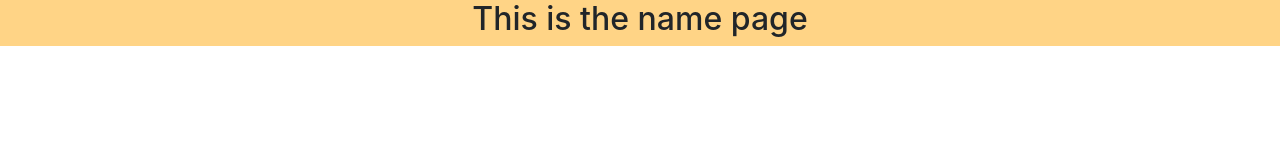
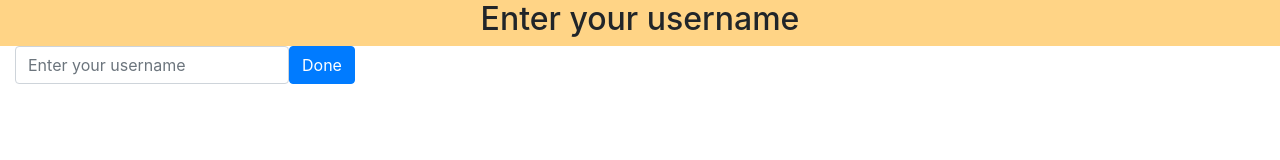
Before and after one commit to katelykj/reversi, a website: page public/name.html in a window 1280 px wide. Drawn offline with nearby package versions, Linux system fonts and the light colour scheme.

Commit message:
updated name.html

```diff
--- a/public/name.html
+++ b/public/name.html
@@ -1,9 +1,11 @@
 <!doctype html>
 <html lang="en">
   <head>
-    <!-- Required meta tags -->
+
     <meta charset="utf-8">
     <meta name="viewport" content="width=device-width, initial-scale=1, shrink-to-fit=no">
+
+    <title>Enter your username for Reversi</title>
 
     <style>
       #header-row{
@@ -11,16 +13,36 @@
       }
     </style>
 
+    <script>
+    function submitForm(){
+         var username = $('#username').val();
+         window.location.href = 'lobby.html?username='+username;
+    }
+    </script>
+
     <!-- Bootstrap CSS -->
     <link rel="stylesheet" href="https://stackpath.bootstrapcdn.com/bootstrap/4.4.1/css/bootstrap.min.css" integrity="sha384-Vkoo8x4CGsO3+Hhxv8T/Q5PaXtkKtu6ug5TOeNV6gBiFeWPGFN9MuhOf23Q9Ifjh" crossorigin="anonymous">
 
-    <title>Hello, world! This is reversi</title>
+
   </head>
   <body>
     <div class="container-fluid text-center">
         <div class="row" id="header-row">
           <div class="col">
-              <h2>This is the name page</h2>
+              <h2>Enter your username</h2>
+          </div>
+        </div>
+        <div>
+          <div class="row">
+            <div class="col">
+                <form onsubmit='submitForm(); return false;' class='form-inline'>
+                    <div class='form-group'>
+                        <label for='username' class='col-form-label sr-only'>Enter your username</label>
+                        <input class='form-control' type='text' value='' id='username' placeholder='Enter your username'/>
+                    </div>
+                    <button type='submit' class='btn btn-defult btn-primary'>Done</button>
+                </form>
+            </div>
           </div>
         </div>
     </div>
```
